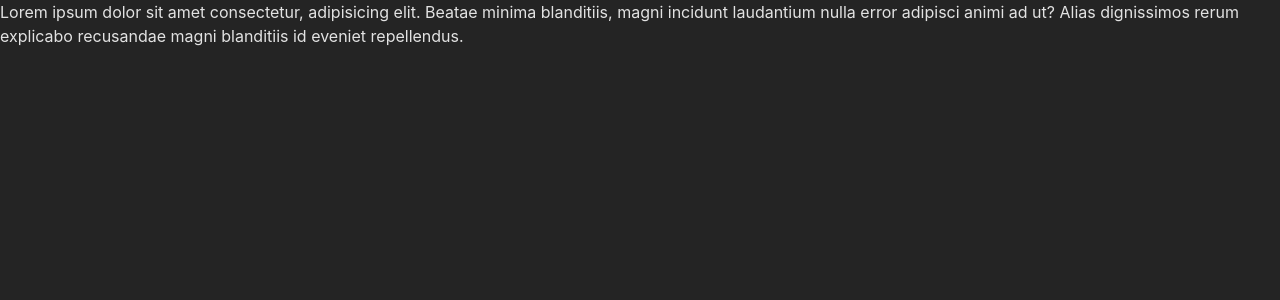
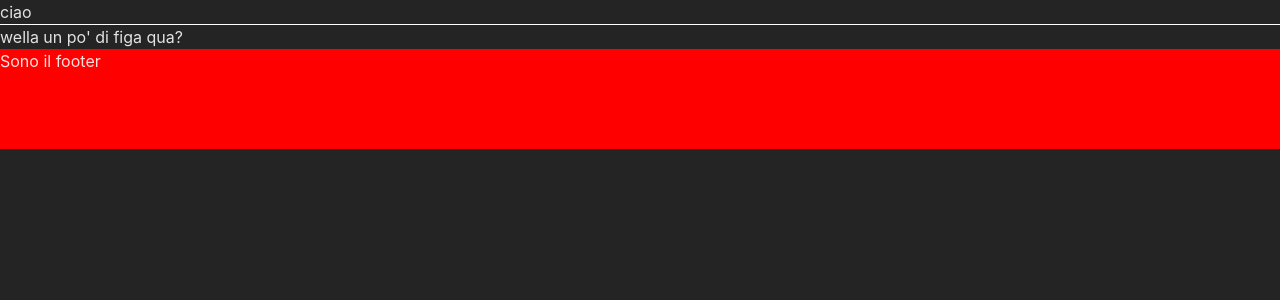
Before and after one commit to mesciuS/photo-gallery, a Vue app: page / in a window 1280 px wide. Shown: the top 300 px of the page. Built offline with nearby package versions, Linux system fonts and the light colour scheme.

Commit message:
feat: components

```diff
--- a/src/App.vue
+++ b/src/App.vue
@@ -1,8 +1,27 @@
 <script>
+import Navbar from "./components/Navbar.vue";
+import Footer from "./components/Footer.vue";
+export default {
+  data () {
+    return {
+      message: "wella un po' di figa qua?"
+    };
+  },
+  components: {
+    Navbar,
+    Footer,
+  },
+
+  methods: {
+
+  },
+};
 </script>
 <template>
-  <div>
-    Lorem ipsum dolor sit amet consectetur, adipisicing elit. Beatae minima blanditiis, magni incidunt laudantium nulla error adipisci animi ad ut? Alias dignissimos rerum explicabo recusandae magni blanditiis id eveniet repellendus.
+  <div id="container">
+    <Navbar></Navbar>
+    {{ message }}
+    <Footer></Footer>
   </div>
 </template>
 <style scoped lang="scss">
--- /dev/null
+++ b/src/components/Footer.vue
@@ -0,0 +1,20 @@
+<script>
+export default {
+  data() {
+    return {
+
+    };
+  },
+};
+</script>
+
+<template>
+  <footer id="footer">Sono il footer</footer>
+</template>
+
+<style scoped lang="scss">
+#footer {
+  height: 100px;
+  background-color: red;
+}
+</style>
--- /dev/null
+++ b/src/components/Navbar.vue
@@ -0,0 +1,22 @@
+<script>
+export default {
+  data() {
+    return {
+
+    };
+  },
+};
+</script>
+
+<template>
+  <nav>
+    ciao
+  </nav>
+</template>
+
+<style scoped lang="scss">
+nav {
+  /* color: green; */
+  border-bottom: 1px white solid;
+}
+</style>
```
